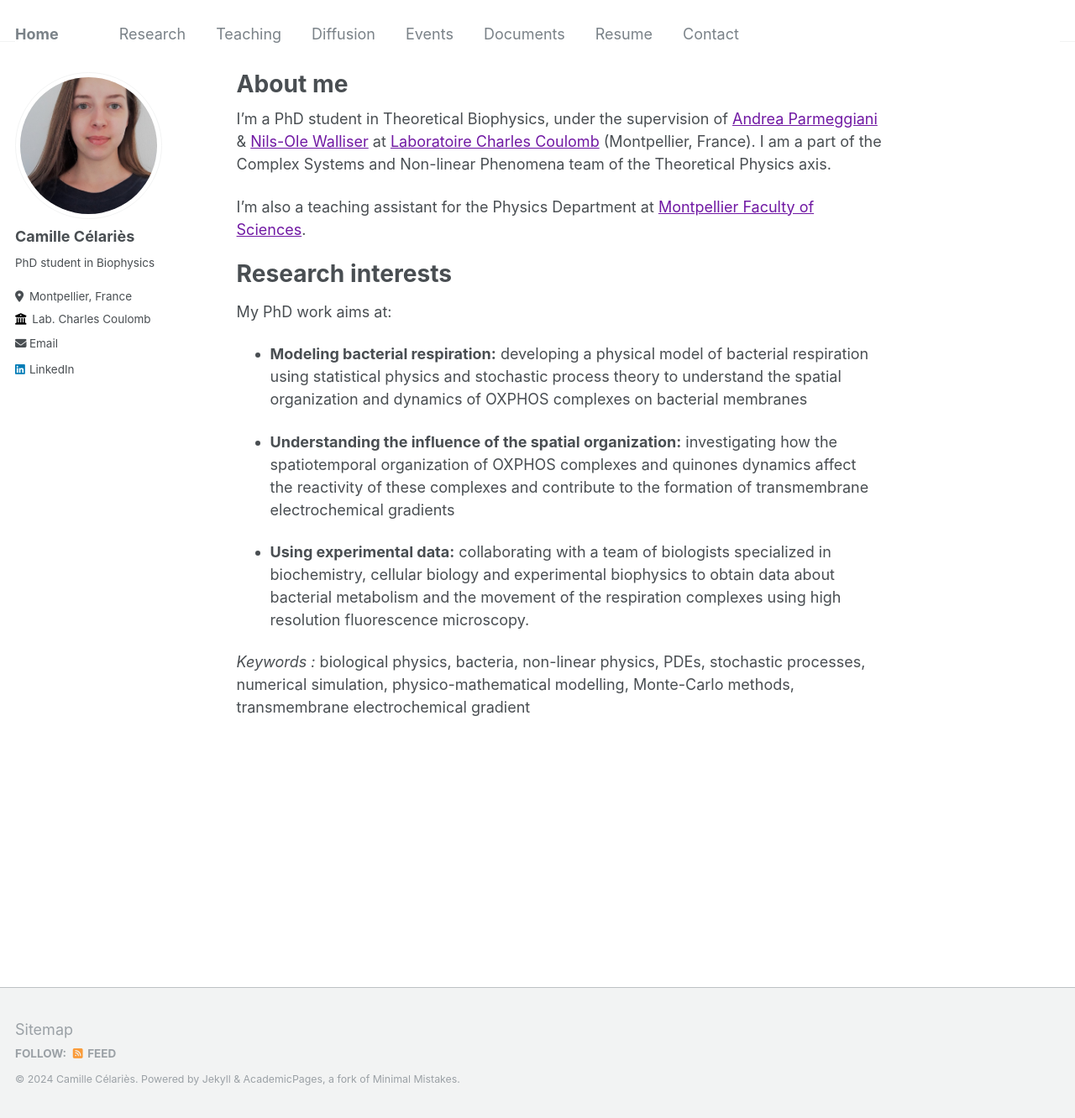
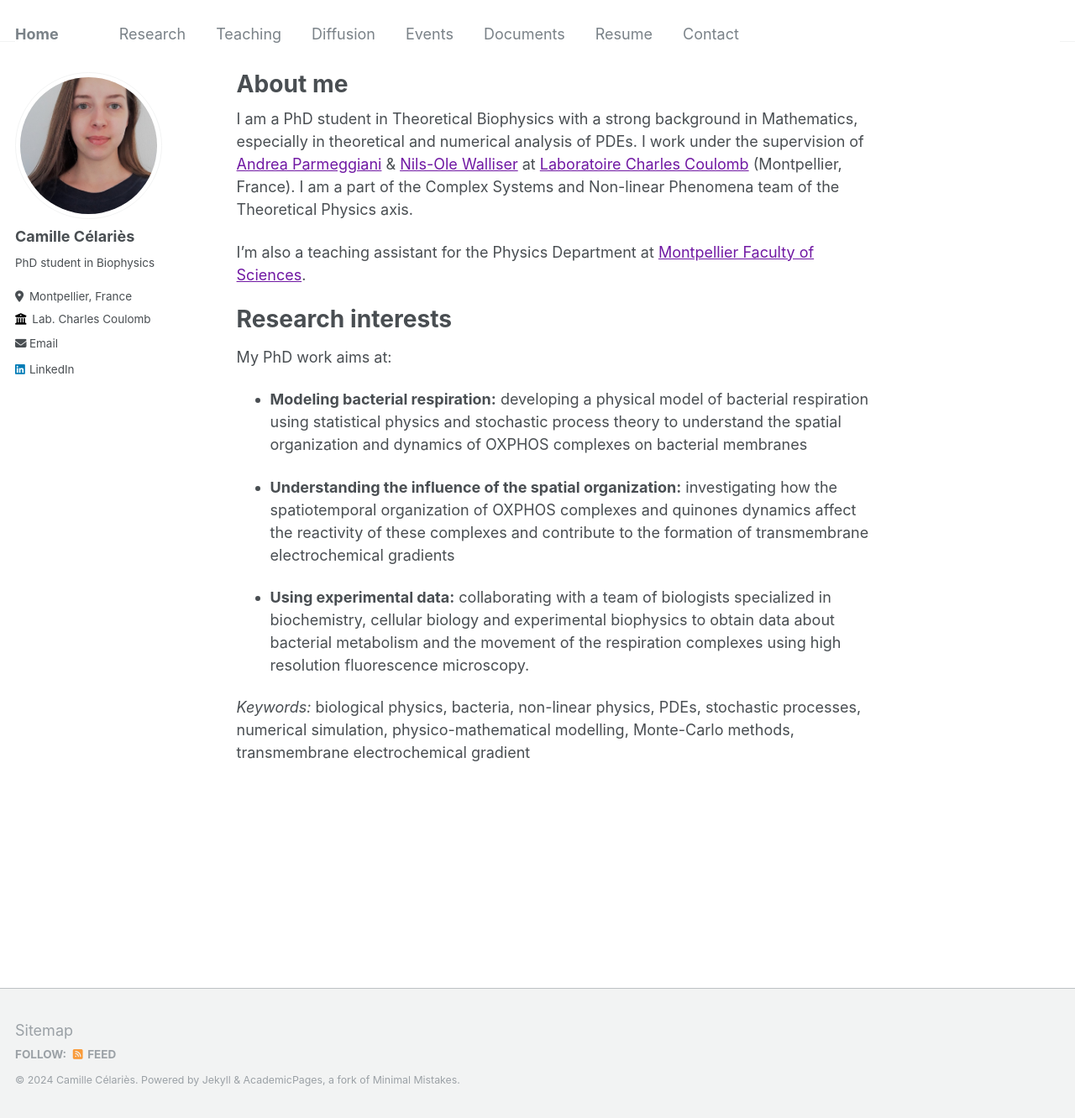
Before and after one commit to camillecelaries/camillecelaries.github.io, a Jekyll site: the page built from _pages/about.md, in a window 1280 px wide and 1332 px high. Shown: the whole window at 84% size. Built offline with Jekyll 4.4.1, drawn with Linux system fonts in a browser that asks for light colours.

Commit message:
Update about.md

```diff
--- a/_pages/about.md
+++ b/_pages/about.md
@@ -8,7 +8,7 @@
   - /about.html
 ---
 
-I'm a PhD student in Theoretical Biophysics, under the supervision of [Andrea Parmeggiani](https://www.linkedin.com/in/andrea-parmeggiani-9600616/?originalSubdomain=fr) & [Nils-Ole Walliser](https://sites.google.com/view/nils-ole-walliser) at [Laboratoire Charles Coulomb](https://coulomb.umontpellier.fr) (Montpellier, France). I am a part of the Complex Systems and Non-linear Phenomena team of the Theoretical Physics axis.
+I am a PhD student in Theoretical Biophysics with a strong background in Mathematics, especially in theoretical and numerical analysis of PDEs. I work under the supervision of [Andrea Parmeggiani](https://www.linkedin.com/in/andrea-parmeggiani-9600616/?originalSubdomain=fr) & [Nils-Ole Walliser](https://sites.google.com/view/nils-ole-walliser) at [Laboratoire Charles Coulomb](https://coulomb.umontpellier.fr) (Montpellier, France). I am a part of the Complex Systems and Non-linear Phenomena team of the Theoretical Physics axis.
 
 I'm also a teaching assistant for the Physics Department at [Montpellier Faculty of Sciences](https://sciences.edu.umontpellier.fr).
 
@@ -23,4 +23,4 @@
 
 - <b>Using experimental data:</b> collaborating with a team of biologists specialized in biochemistry, cellular biology and experimental biophysics to obtain data about bacterial metabolism and the movement of the respiration complexes using high resolution fluorescence microscopy.
 
-<i>Keywords :</i> biological physics, bacteria, non-linear physics, PDEs, stochastic processes, numerical simulation, physico-mathematical modelling, Monte-Carlo methods, transmembrane electrochemical gradient
+<i>Keywords:</i> biological physics, bacteria, non-linear physics, PDEs, stochastic processes, numerical simulation, physico-mathematical modelling, Monte-Carlo methods, transmembrane electrochemical gradient
```
